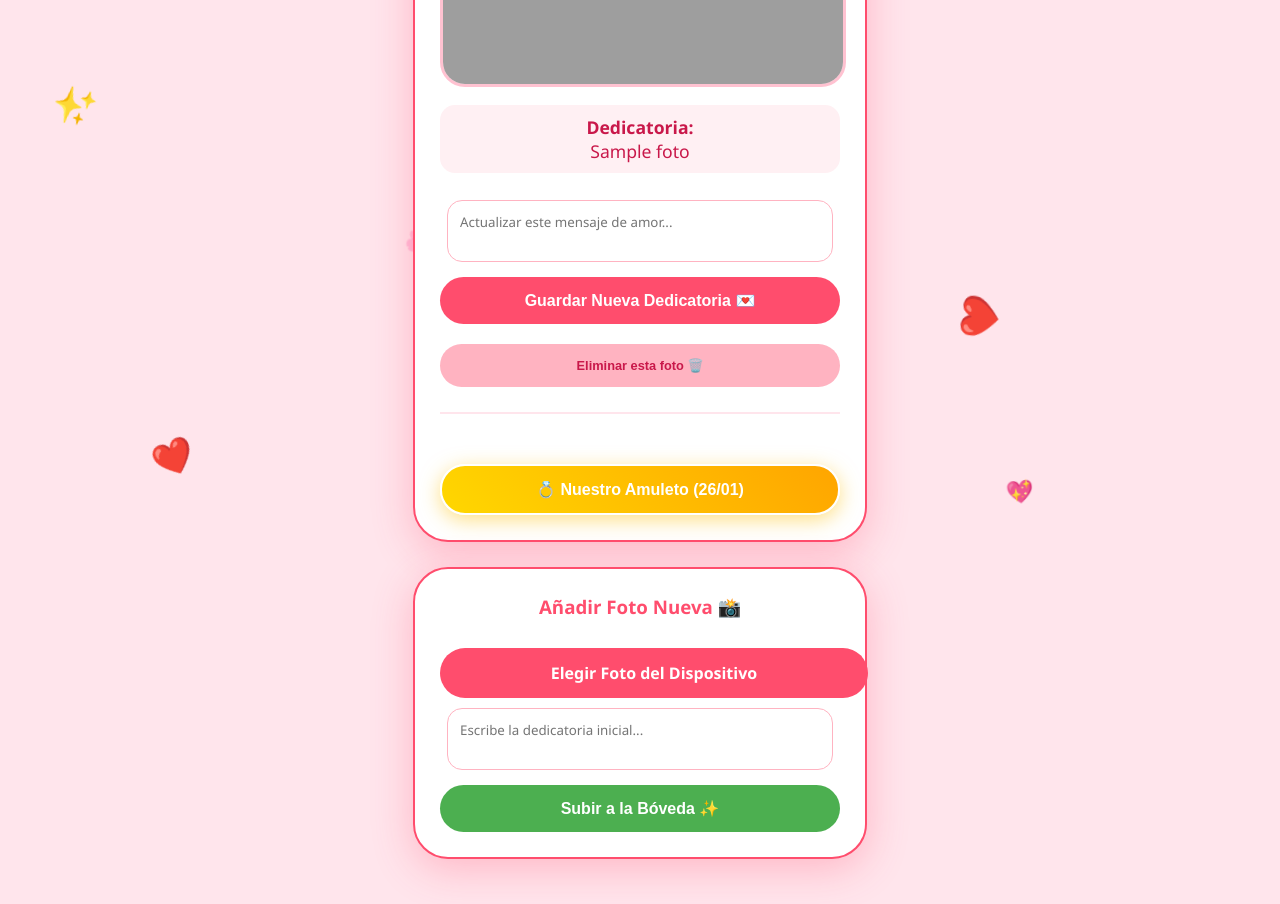
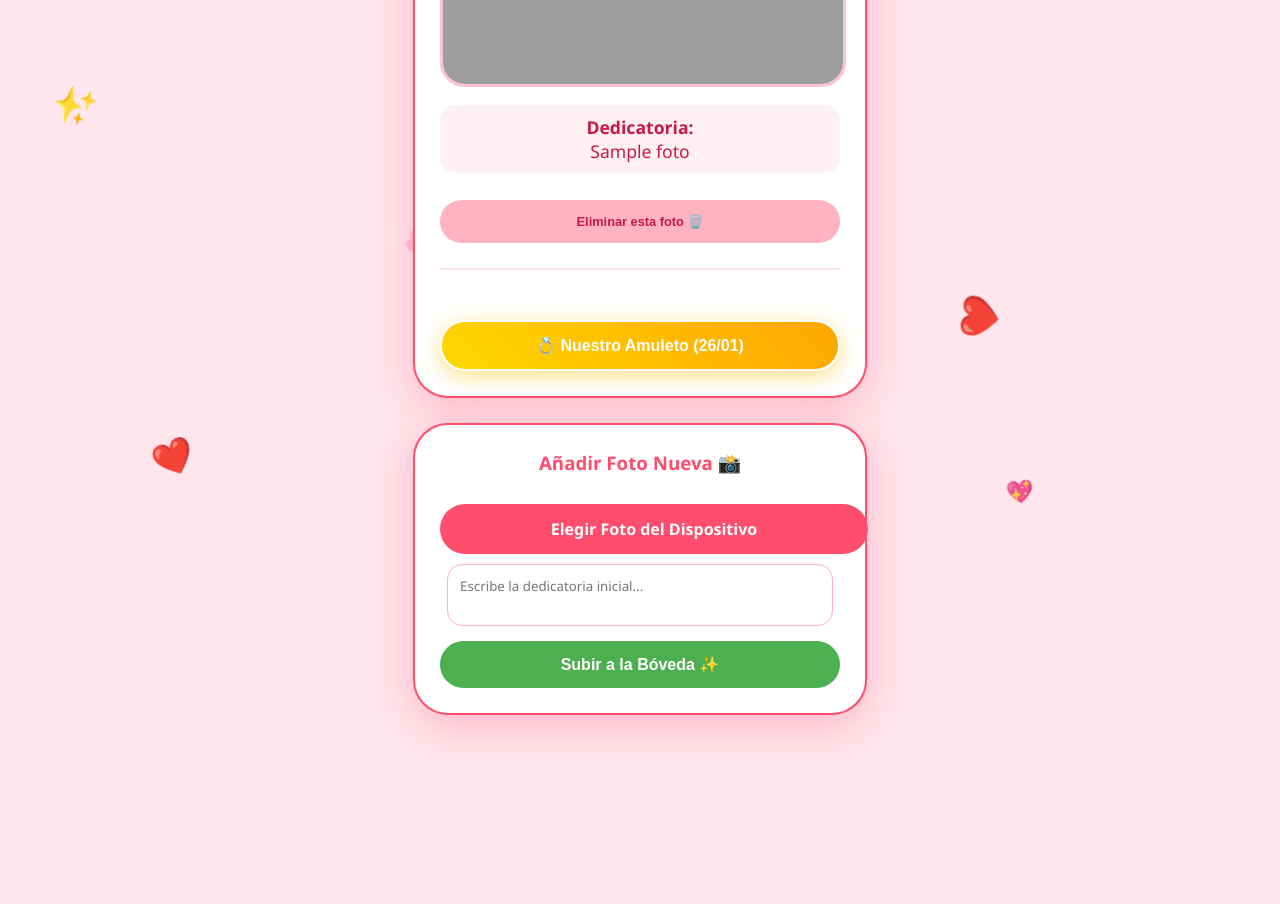
Before and after one commit to guido2960/fantastic-funicular, a Flask app: template templates/index.html in a window 1280 px wide. Shown: the part 339-1243 px from the top of the page. After the commit the page ends 1076 px from the top, so only its background shows below. Run offline with Flask 3, Linux system fonts and the light colour scheme; the template is opened without the code that fills it: most values are stand-ins (such as "Sample title", 1, 10 or a date in 2020); grey boxes are pictures that could not be loaded.

Commit message:
Update index.html
Signed-off-by: guido2960 <guidoprogramador23@gmail.com>

```diff
--- a/templates/index.html
+++ b/templates/index.html
@@ -5,42 +5,75 @@
     <meta name="viewport" content="width=device-width, initial-scale=1.0">
     <title>Nuestra Bóveda: Mayda & Abel ❤️</title>
     <style>
-        /* TU ESTILO ORIGINAL SE MANTIENE 100% IGUAL */
-        body { margin: 0; background: #ffe5ec; font-family: 'Segoe UI', Arial, sans-serif; overflow-x: hidden; display: flex; flex-direction: column; align-items: center; min-height: 100vh; padding: 20px; }
-        .caida { position: absolute; top: -50px; user-select: none; pointer-events: none; z-index: 1; animation: bajar linear forwards; }
+        /* MANTENGO TODO TU ESTILO ORIGINAL */
+        body {
+            margin: 0; background: #ffe5ec; font-family: 'Segoe UI', Arial, sans-serif;
+            overflow-x: hidden; display: flex; flex-direction: column; align-items: center;
+            min-height: 100vh; padding: 20px;
+        }
+        .caida {
+            position: absolute; top: -50px; user-select: none; pointer-events: none;
+            z-index: 1; animation: bajar linear forwards;
+        }
         @keyframes bajar { to { transform: translateY(110vh) rotate(360deg); } }
-        .tarjeta { z-index: 10; background: white; padding: 25px; border-radius: 35px; box-shadow: 0 10px 40px rgba(255, 77, 109, 0.3); width: 90%; max-width: 400px; border: 2px solid #ff4d6d; text-align: center; margin-bottom: 25px; }
-        .foto-marco { width: 100%; height: 320px; border-radius: 25px; overflow: hidden; background: #fff0f3; border: 3px solid #ffc2d1; margin-bottom: 15px; }
+        .tarjeta {
+            z-index: 10; background: white; padding: 25px; border-radius: 35px;
+            box-shadow: 0 10px 40px rgba(255, 77, 109, 0.3); width: 90%; max-width: 400px;
+            border: 2px solid #ff4d6d; text-align: center; margin-bottom: 25px;
+        }
+        .foto-marco {
+            width: 100%; height: 320px; border-radius: 25px; overflow: hidden;
+            background: #fff0f3; border: 3px solid #ffc2d1; margin-bottom: 15px;
+        }
         img { width: 100%; height: 100%; object-fit: cover; }
-        button, .label-subir { background: #ff4d6d; color: white; border: none; padding: 14px; border-radius: 25px; cursor: pointer; font-weight: bold; width: 100%; margin-top: 10px; display: inline-block; font-size: 1rem; }
-        .btn-amuleto { background: linear-gradient(45deg, #ffd700, #ffa500); border: 2px solid white; box-shadow: 0 5px 20px rgba(255, 204, 51, 0.6); }
-        .chispa { position: absolute; pointer-events: none; z-index: 100; font-size: 25px; animation: explotar 1.2s ease-out forwards; }
-        @keyframes explotar { 0% { transform: scale(0); opacity: 1; } 100% { transform: translate(var(--x), var(--y)) scale(1.5); opacity: 0; } }
-        textarea { width: 90%; border-radius: 15px; border: 1px solid #ffb3c1; padding: 12px; margin-top: 10px; font-family: inherit; resize: none; }
-        .btn-eliminar { background: #ffb3c1 !important; color: #c9184a !important; font-size: 0.8rem !important; }
+        button, .label-subir {
+            background: #ff4d6d; color: white; border: none; padding: 14px;
+            border-radius: 25px; cursor: pointer; font-weight: bold;
+            width: 100%; margin-top: 10px; display: inline-block; font-size: 1rem;
+        }
+        .btn-amuleto {
+            background: linear-gradient(45deg, #ffd700, #ffa500);
+            border: 2px solid white; box-shadow: 0 5px 20px rgba(255, 204, 51, 0.6);
+        }
+        .chispa {
+            position: absolute; pointer-events: none; z-index: 100; font-size: 25px;
+            animation: explotar 1.2s ease-out forwards;
+        }
+        @keyframes explotar {
+            0% { transform: scale(0); opacity: 1; }
+            100% { transform: translate(var(--x), var(--y)) scale(1.5); opacity: 0; }
+        }
+        textarea {
+            width: 90%; border-radius: 15px; border: 1px solid #ffb3c1;
+            padding: 12px; margin-top: 10px; font-family: inherit; resize: none;
+        }
     </style>
 </head>
 <body>
+
     <div class="tarjeta">
         <h2 style="color: #ff4d6d; margin-top: 0;">🌹 Nuestro Universo 🌹</h2>
+
         {% if fotos %}
             {% for foto in fotos %}
             <div style="margin-bottom: 40px; border-bottom: 2px solid #ffe5ec; padding-bottom: 25px;">
-                <div class="foto-marco"><img src="{{ foto[0] }}" alt="Nuestro Recuerdo"></div>
-                <p style="color: #c9184a; font-size: 1.1rem; background: #fff0f3; padding: 10px; border-radius: 15px;"><b>Dedicatoria:</b><br>{{ foto[1] }}</p>
-                <form action="/comentar" method="POST">
-                    <input type="hidden" name="foto_id" value="{{ foto[2] }}">
-                    <textarea name="nuevo_mensaje" placeholder="Actualizar este mensaje de amor..."></textarea>
-                    <button type="submit">Guardar Nueva Dedicatoria 💌</button>
-                </form>
-                <form action="/eliminar/{{ foto[2] }}" method="POST" onsubmit="return confirm('Abel, ¿estás seguro de borrar este recuerdo?');" style="margin-top: 10px;">
-                    <button type="submit" class="btn-eliminar">Eliminar esta foto 🗑️</button>
+                <div class="foto-marco">
+                    <img src="{{ foto[0] }}" alt="Nuestro Recuerdo">
+                </div>
+
+                <p style="color: #c9184a; font-size: 1.1rem; background: #fff0f3; padding: 10px; border-radius: 15px;">
+                    <b>Dedicatoria:</b> <br> {{ foto[1] }}
+                </p>
+
+                <form action="/eliminar/{{ foto[2] }}" method="POST" onsubmit="return confirm('Abel, ¿estás seguro de borrar este recuerdo?');">
+                    <button type="submit" style="background: #ffb3c1 !important; color: #c9184a !important; font-size: 0.8rem !important;">Eliminar esta foto 🗑️</button>
                 </form>
             </div>
             {% endfor %}
         {% else %}
             <p style="color: #ff758f;">La bóveda está esperando vuestro primer recuerdo, Abel.</p>
         {% endif %}
+
         <button class="btn-amuleto" onclick="hechizoAmuleto()">💍 Nuestro Amuleto (26/01)</button>
     </div>
 
@@ -49,13 +82,13 @@
         <form action="/subir" method="POST" enctype="multipart/form-data">
             <input type="file" name="foto_usuario" id="file" hidden accept="image/*" required>
             <label for="file" class="label-subir">Elegir Foto del Dispositivo</label>
-            <textarea name="mensaje_usuario" placeholder="Escribe la dedicatoria inicial..."></textarea>
+            <textarea name="mensaje_usuario" placeholder="Escribe la dedicatoria inicial..." required></textarea>
             <button type="submit" style="background: #4caf50;">Subir a la Bóveda ✨</button>
         </form>
     </div>
 
     <script>
-        /* TU SCRIPT DE ROSAS Y AMULETO INTACTO */
+        // MANTENGO TUS SCRIPTS ORIGINALES
         const iconos = ['🌹', '❤️', '🌸', '💖', '✨'];
         setInterval(() => {
             const e = document.createElement('div');
@@ -71,7 +104,8 @@
         function hechizoAmuleto() {
             for (let i = 0; i < 60; i++) {
                 const c = document.createElement('div');
-                c.className = 'chispa'; c.innerText = '✨';
+                c.className = 'chispa';
+                c.innerText = '✨';
                 c.style.left = '50vw'; c.style.top = '50vh';
                 const x = (Math.random() - 0.5) * 800 + 'px';
                 const y = (Math.random() - 0.5) * 800 + 'px';
```
